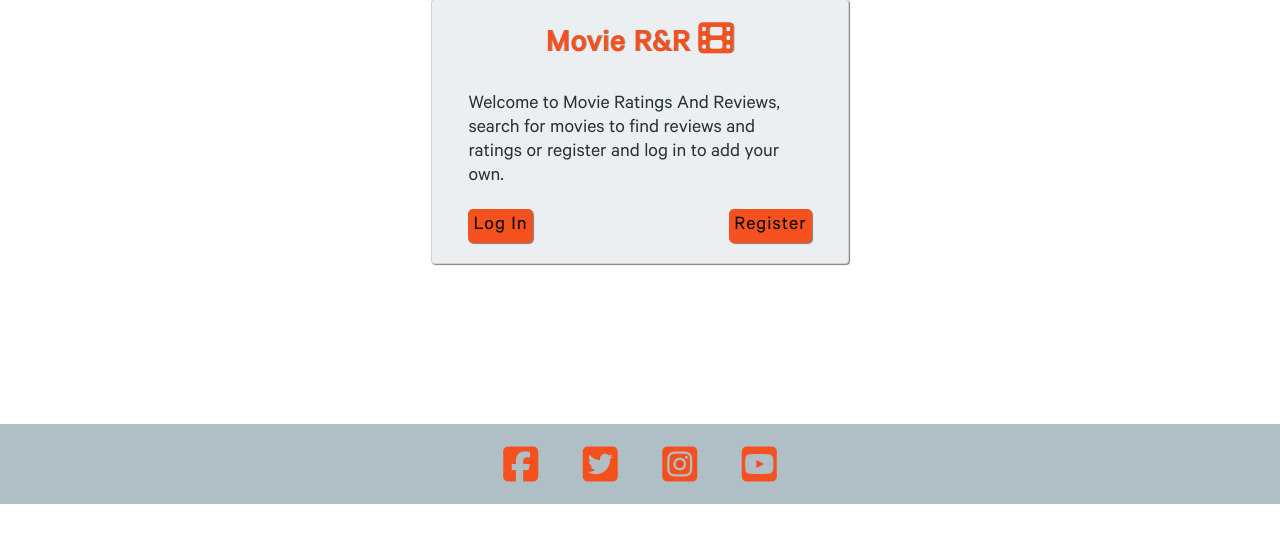
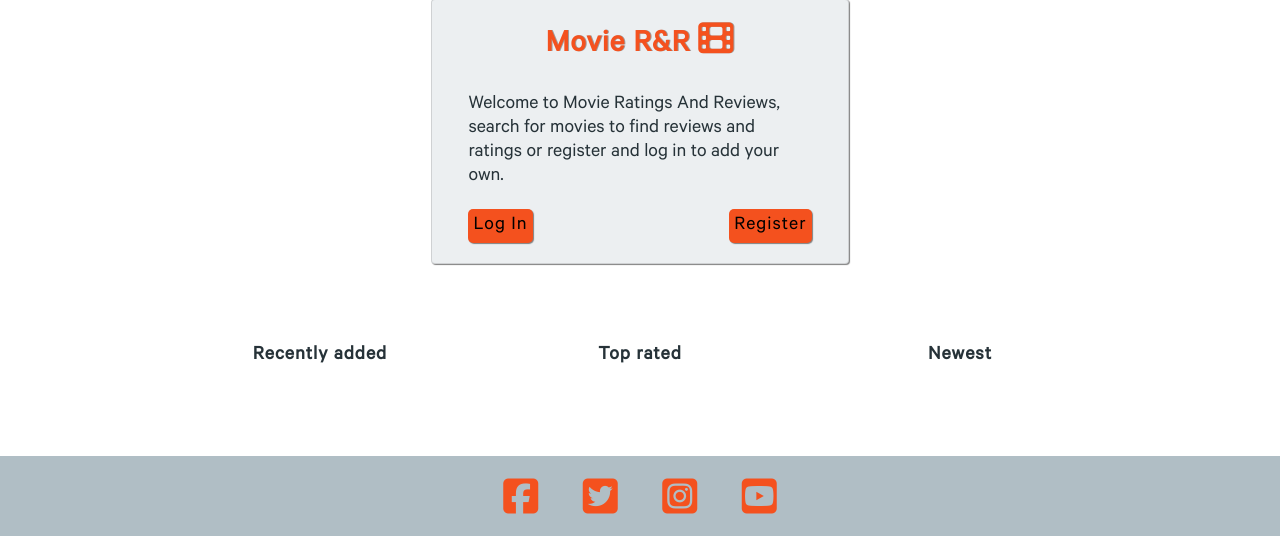
Before and after one commit to davidlidebrandt/milestone-project-3, a Flask app: page / in a window 1280 px wide. Shown: the part 621-1157 px from the top of the page. Before the commit the page ends 1125 px from the top, so only its background shows below. Run offline with Flask 2, Linux system fonts and the light colour scheme; data that the repository does not hold is empty; some libraries are stand-ins or nearby versions.

Commit message:
Add headings to carousels

```diff
--- a/static/css/style.css
+++ b/static/css/style.css
@@ -92,7 +92,7 @@ body {
     box-shadow: 1px 1px 1px gray;
 }
 
-.custom-h2, .custom-h4, .custom-h3, .card-header {
+.custom-h2, .custom-h4, .custom-h3, .card-header, .carousel-h5 {
     text-align: center;
     letter-spacing: 1px;
     font-weight: 600;
--- a/templates/index.html
+++ b/templates/index.html
@@ -34,6 +34,7 @@ Home
 <div class="row center-div">
 <!--Bootstrap carousel-->
 <div class="carousel-wrapper d-none d-md-block col-md-3">
+<h5 class="carousel-h5">Recently added</h5>
 <div id="carouselExampleFade3" class="carousel slide carousel-fade" data-bs-ride="carousel">
   <div class="carousel-inner">
 
@@ -67,6 +68,7 @@ Home
 </div>
 </div>
 <div class="carousel-wrapper col-10 col-md-3">
+<h5 class="carousel-h5">Top rated</h5>
 <div id="carouselExampleFade" class="carousel slide carousel-fade" data-bs-ride="carousel">
   <div class="carousel-inner">
 
@@ -101,6 +103,7 @@ Home
 </div>
 
 <div class="carousel-wrapper d-none d-md-block col-md-3 offset-md-0">
+<h5 class="carousel-h5">Newest</h5>
 <div id="carouselExampleFade2" class="carousel slide carousel-fade" data-bs-ride="carousel">
   <div class="carousel-inner">
 
```
